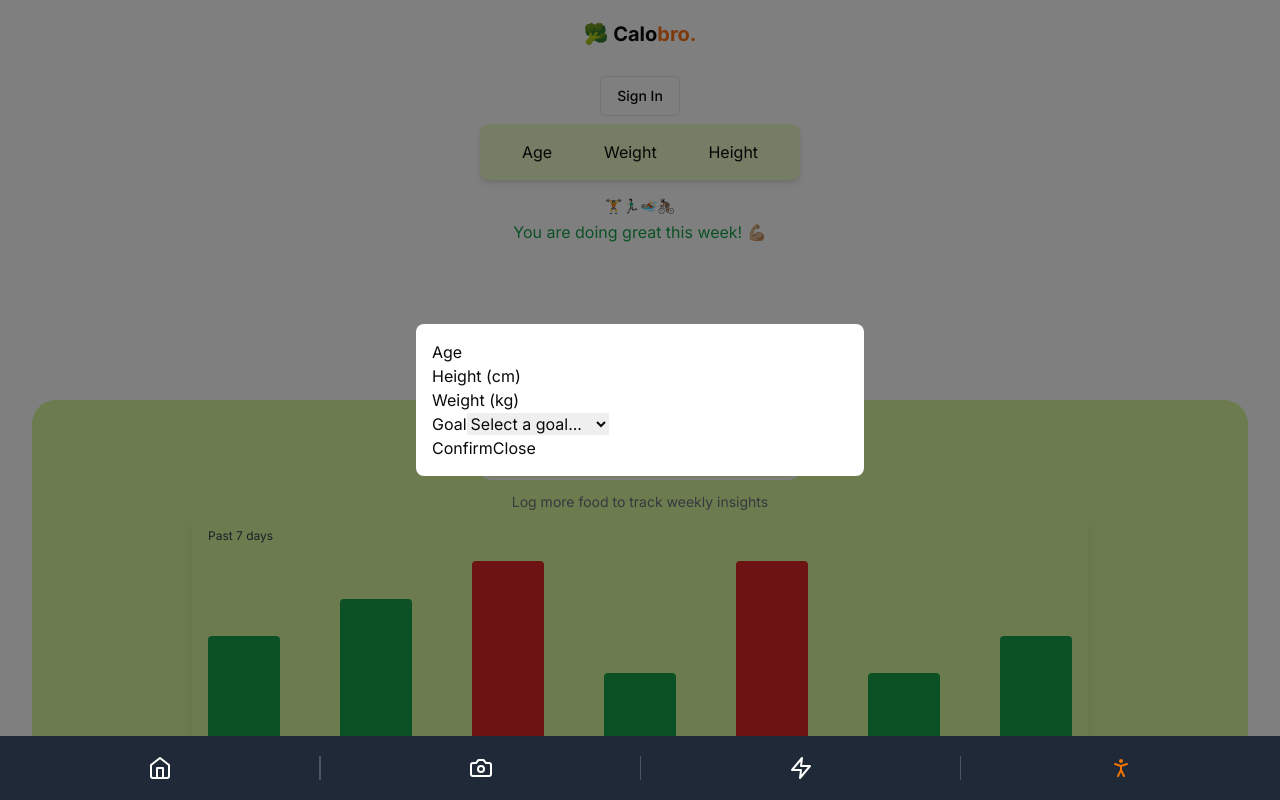
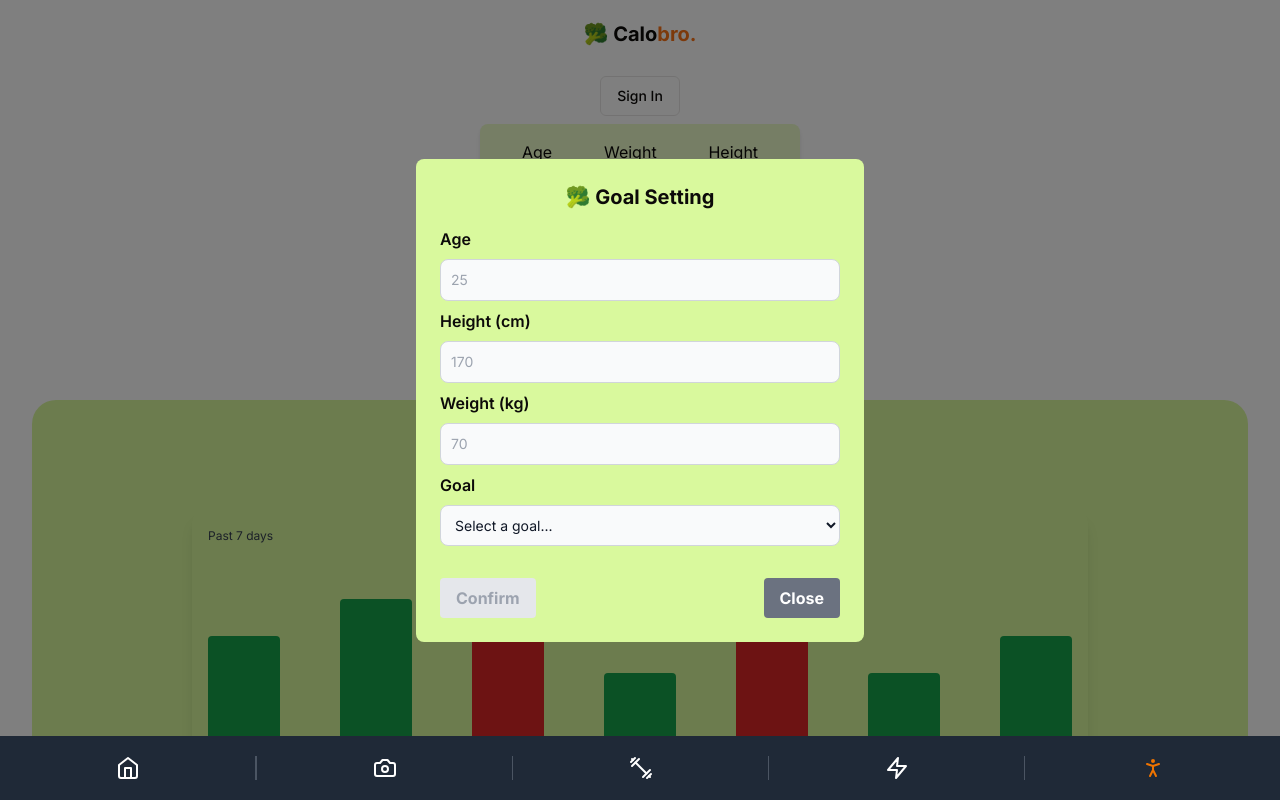
Before and after one commit to legendkong/calobro, a Next.js app: page /profile in a window 1280 px wide. Both pictures are taken after a click on the button "Set Goals". Built offline with nearby package versions, Linux system fonts and the light colour scheme; no server answers.

Commit message:
update profile page

```diff
--- a/app/profile/page.js
+++ b/app/profile/page.js
@@ -21,6 +21,11 @@ export default function Page() {
     goal: '',
   });
 
+  const [totalCalories, setTotalCalories] = useState(0);
+  const [totalProtein, setTotalProtein] = useState(0);
+  const [totalCarbs, setTotalCarbs] = useState(0);
+  const [totalFat, setTotalFat] = useState(0);
+
   const { isFetching, data } = useUser();
   const queryClient = useQueryClient();
   const router = useRouter();
@@ -38,9 +43,8 @@ export default function Page() {
   }
 
   const handleGoalSubmit = async ({ age, height, weight, goal }) => {
-    // Here, integrate with Supabase to update the user's profile
-    // Assuming you have a function like `updateUserProfile` to call
     await updateUserProfile({ age, height, weight, goal });
+    await updateNutrition();
     setIsGoalModalOpen(false);
     setUserDetails({ age, height, weight, goal });
     // Fetch and update user data displayed on the page
@@ -80,10 +84,80 @@ export default function Page() {
         .update({ age: age, height: height, weight: weight, goal: goal })
         .eq('id', data.id); // Ensure you have the user's ID
 
+      // if (data[0].goal === 'Lose Weight')
+      //   setTotalCalories(
+      //     66.47 + 13.75 * weight + 5.003 * height - 6.75 * age - 200,
+      //   );
+      // else if (goal === 'Gain Weight')
+      //   setTotalCalories(
+      //     66.47 + 13.75 * weight + 5.003 * height - 6.75 * age + 200,
+      //   );
+      // else
+      //   setTotalCalories(66.47 + 13.75 * weight + 5.003 * height - 6.75 * age);
+
       if (error) throw new Error(error.message);
     } catch (error) {
       console.error('Failed to update user profile:', error.message);
       // Consider setting an error state here and displaying it in your UI
+    }
+  };
+
+  const updateNutrition = async () => {
+    // Assuming 'weight', 'height', and 'age' are fetched and up-to-date
+    const newTotalCalories =
+      userDetails.goal === 'Lose Weight'
+        ? Math.round(
+            66.47 +
+              13.75 * userDetails.weight +
+              5.003 * userDetails.height -
+              6.75 * userDetails.age -
+              200,
+          )
+        : userDetails.goal === 'Gain Weight'
+        ? Math.round(
+            66.47 +
+              13.75 * userDetails.weight +
+              5.003 * userDetails.height -
+              6.75 * userDetails.age +
+              200,
+          )
+        : Math.round(
+            66.47 +
+              13.75 * userDetails.weight +
+              5.003 * userDetails.height -
+              6.75 * userDetails.age,
+          );
+
+    const newTotalProtein = Math.round(newTotalCalories * 0.3);
+    const newTotalCarbs = Math.round(newTotalCalories * 0.5);
+    const newTotalFat = Math.round(newTotalCalories * 0.2);
+
+    // Update state
+    setTotalCalories(newTotalCalories);
+    setTotalProtein(newTotalProtein);
+    setTotalCarbs(newTotalCarbs);
+    setTotalFat(newTotalFat);
+    console.log('Updating nutrition in Supabase', {
+      newTotalCalories,
+      newTotalProtein,
+      newTotalCarbs,
+      newTotalFat,
+    });
+
+    // update Supabase, using the new values directly
+    const { error } = await supabase
+      .from('profiles')
+      .update({
+        total_calories: Math.round(newTotalCalories),
+        total_protein: Math.round(newTotalProtein),
+        total_carbs: Math.round(newTotalCarbs),
+        total_fat: Math.round(newTotalFat),
+      })
+      .eq('id', data.id); // Make sure to target the correct profile by ID
+
+    if (error) {
+      console.error('Failed to update nutrition profile:', error.message);
+      // Handle error
     }
   };
 
--- a/components/GoalSettingModal.jsx
+++ b/components/GoalSettingModal.jsx
@@ -17,40 +17,45 @@ const GoalSettingModal = ({ isOpen, onClose, onSubmit }) => {
 
   return (
     <div className="fixed inset-0 bg-black bg-opacity-50 flex justify-center items-center">
-      <div className="bg-white p-4 rounded-lg max-w-md w-full">
-        <div>
-          <label>Age</label>
+      <div className="bg-lime-200 p-6 rounded-lg max-w-md w-full space-y-4">
+        <h2 className="font-bold text-xl mb-4 text-center">🥦 Goal Setting</h2>
+        <div className="space-y-2">
+          <div className="flex flex-col">
+            <label className="mb-2 font-semibold">Age</label>
             <input
               type="number"
               value={age}
               onChange={(e) => setAge(e.target.value)}
-            className="input"
+              className="input bg-gray-50 border border-gray-300 text-gray-900 text-sm rounded-lg focus:ring-blue-500 focus:border-blue-500 block w-full p-2.5"
+              placeholder="25"
             />
           </div>
-        <div>
-          <label>Height (cm)</label>
+          <div className="flex flex-col">
+            <label className="mb-2 font-semibold">Height (cm)</label>
             <input
               type="number"
               value={height}
               onChange={(e) => setHeight(e.target.value)}
-            className="input"
+              className="input bg-gray-50 border border-gray-300 text-gray-900 text-sm rounded-lg focus:ring-blue-500 focus:border-blue-500 block w-full p-2.5"
+              placeholder="170"
             />
           </div>
-        <div>
-          <label>Weight (kg)</label>
+          <div className="flex flex-col">
+            <label className="mb-2 font-semibold">Weight (kg)</label>
             <input
               type="number"
               value={weight}
               onChange={(e) => setWeight(e.target.value)}
-            className="input"
+              className="input bg-gray-50 border border-gray-300 text-gray-900 text-sm rounded-lg focus:ring-blue-500 focus:border-blue-500 block w-full p-2.5"
+              placeholder="70"
             />
           </div>
-        <div>
-          <label>Goal</label>
+          <div className="flex flex-col">
+            <label className="mb-2 font-semibold">Goal</label>
             <select
               value={goal}
               onChange={(e) => setGoal(e.target.value)}
-            className="select"
+              className="select bg-gray-50 border border-gray-300 text-gray-900 text-sm rounded-lg focus:ring-blue-500 focus:border-blue-500 block w-full p-2.5"
             >
               <option value="">Select a goal...</option>
               <option value="Lose Weight">Lose Weight</option>
@@ -58,14 +63,26 @@ const GoalSettingModal = ({ isOpen, onClose, onSubmit }) => {
               <option value="Gain Weight">Gain Weight</option>
             </select>
           </div>
+        </div>
+        <div className="flex justify-between">
           <button
             onClick={handleSubmit}
             disabled={!isFormValid}
-          className={!isFormValid ? 'button-disabled' : 'button'}
+            className={`mt-4 ${
+              isFormValid
+                ? 'bg-green-500 hover:bg-green-700 text-white'
+                : 'bg-gray-200 text-gray-400 cursor-not-allowed'
+            } font-bold py-2 px-4 rounded`}
           >
             Confirm
           </button>
-        <button onClick={onClose}>Close</button>
+          <button
+            onClick={onClose}
+            className="mt-4 bg-gray-500 hover:bg-gray-700 text-white font-bold py-2 px-4 rounded"
+          >
+            Close
+          </button>
+        </div>
       </div>
     </div>
   );
--- a/components/MobileNavbar.jsx
+++ b/components/MobileNavbar.jsx
@@ -1,7 +1,7 @@
 'use client';
 import Link from 'next/link';
 import { useRouter } from 'next/navigation';
-import { Home, Camera, Zap, PersonStanding } from 'lucide-react';
+import { Home, Camera, Zap, PersonStanding, Dumbbell } from 'lucide-react';
 
 const MobileNavbar = () => {
   const router = useRouter(); // Use useRouter to access the current route
@@ -27,13 +27,20 @@ const MobileNavbar = () => {
         </Link>
       </div>
       <div className="flex flex-grow justify-center items-center border-r border-gray-600">
+        <Link href="/trainingplans">
+          <span className="flex flex-col items-center">
+            <Dumbbell color={getIconColor('/trainingplans')} />
+          </span>
+        </Link>
+      </div>
+      <div className="flex flex-grow justify-center items-center border-r border-gray-600">
         <Link href="/subscription">
           <span className="flex flex-col items-center">
             <Zap color={getIconColor('/subscription')} />
           </span>
         </Link>
       </div>
-      <div className="flex flex-grow justify-center items-center">
+      <div className="flex flex-grow justify-center items-center border-r border-gray-600">
         <Link href="/profile">
           <span className="flex flex-col items-center">
             <PersonStanding color={getIconColor('/profile')} />
```
Lines whose indentation alone changed are shown as unchanged.
